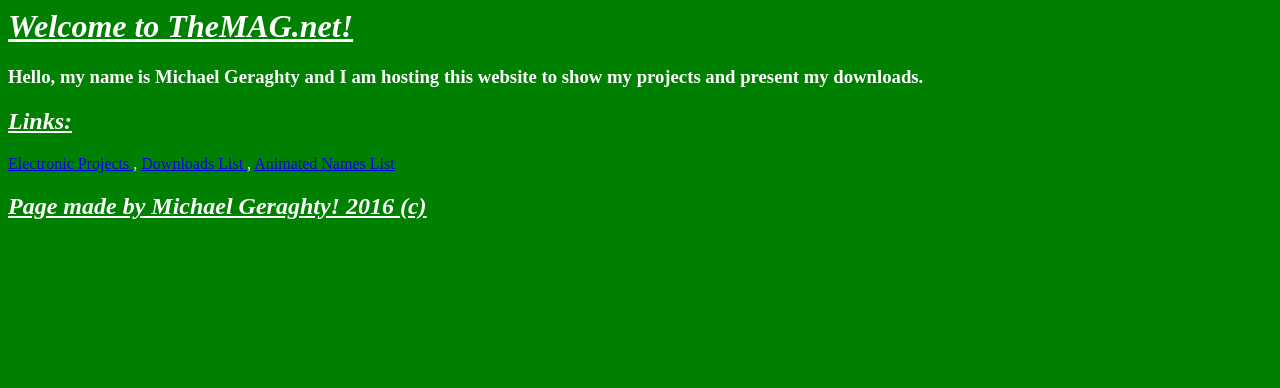
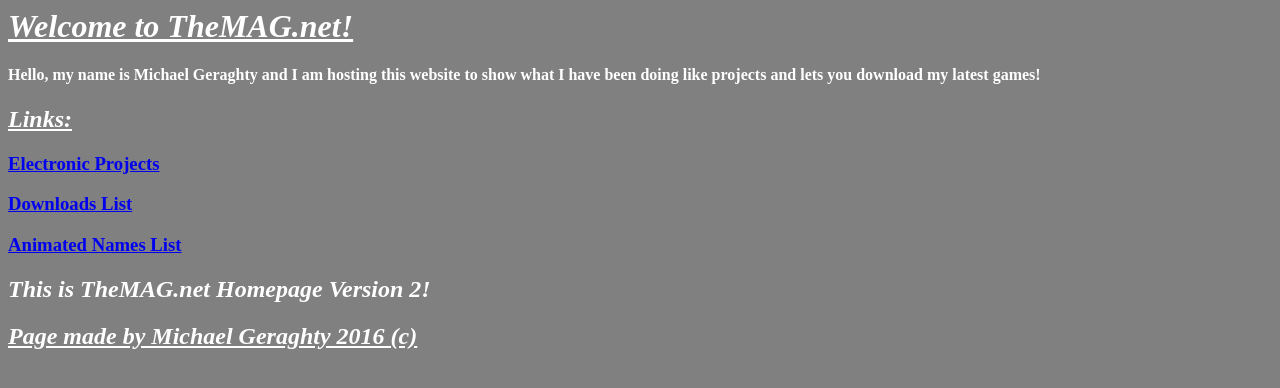
Before and after one commit to LachlanJob/Goldenkrew3000.github.io, a plain HTML site: page index.html in a window 1280 px wide. Drawn offline with Linux system fonts and the light colour scheme.

Commit message:
Homepage update to version 2!

```diff
--- a/index.html
+++ b/index.html
@@ -1,38 +1,49 @@
 <html>
+	<head>
 		<title>
-		Goldenkrew3000's Website (TheMAG.net)
+			TheMAG.net
 		</title>
-	<body bgcolor="green" text="white"></body>
+	</head>
+	<body bgcolor="grey" text="white">
 		<page_title>
 			<h1><u><i>
 				Welcome to TheMAG.net!
 			</h1></u></i>
 		</page_title>
-	<page_information>
-		<h3>
-			Hello, my name is Michael Geraghty and I am hosting this website to show my projects and present my downloads.
-		</h3>
-	</page_information>
+		<page_description>
+			<h4>
+				Hello, my name is Michael Geraghty and I am hosting this website to show what I have been doing like projects and lets you download my latest games!
+			</h4>
+		</page_description>
 		<links_title>
 			<h2><u><i>
 				Links:
 			</h2></u></i>
 		</links_title>
 		<link_electronic_projects>
-		<a href="http://goldenkrew3000.github.io/Elec_Proj_Menu.html">Electronic Projects
-		</a></href>
+			<h3>
+				<a href="http://goldenkrew3000.github.io/Elec_Proj_Menu.html">Electronic Projects</a></href>
+			</h3>
 		</link_electronic_projects>
 		<link_downloads_list>
-		,  <a href="http://goldenkrew3000.github.io/Down_List.html">Downloads List
-		</a></href>
+			<h3>
+				<a href="http://goldenkrew3000.github.io/Down_List.html">Downloads List</a></href>
+			</h3>
 		</link_downloads_list>
 		<link_names>
-		, <a href="http://goldenkrew3000.github.io/Anim_Names_List.html">Animated Names List
-		</a></href>
+			<h3>
+				<a href="http://goldenkrew3000.github.io/Anim_Names_List.html">Animated Names List</a></href>
+			</h3>
 		</link_names>
+		<page_rev>
+			<h2><i>
+				This is TheMAG.net Homepage Version 2!
+			</h2></i>
+		</page_rev>
 		<page_footer>
-		<h2><u><i>
-			Page made by Michael Geraghty! 2016 (c)
-		</h2></u></i>
+			<h2><i><u>
+				Page made by Michael Geraghty 2016 (c)
+			</h2></i></u>
 		</page_footer>
+	</body>
 </html>
```
Also changed, not shown: index_v1.html (added, +38 -0 lines). Lines whose indentation alone changed are shown as unchanged.
